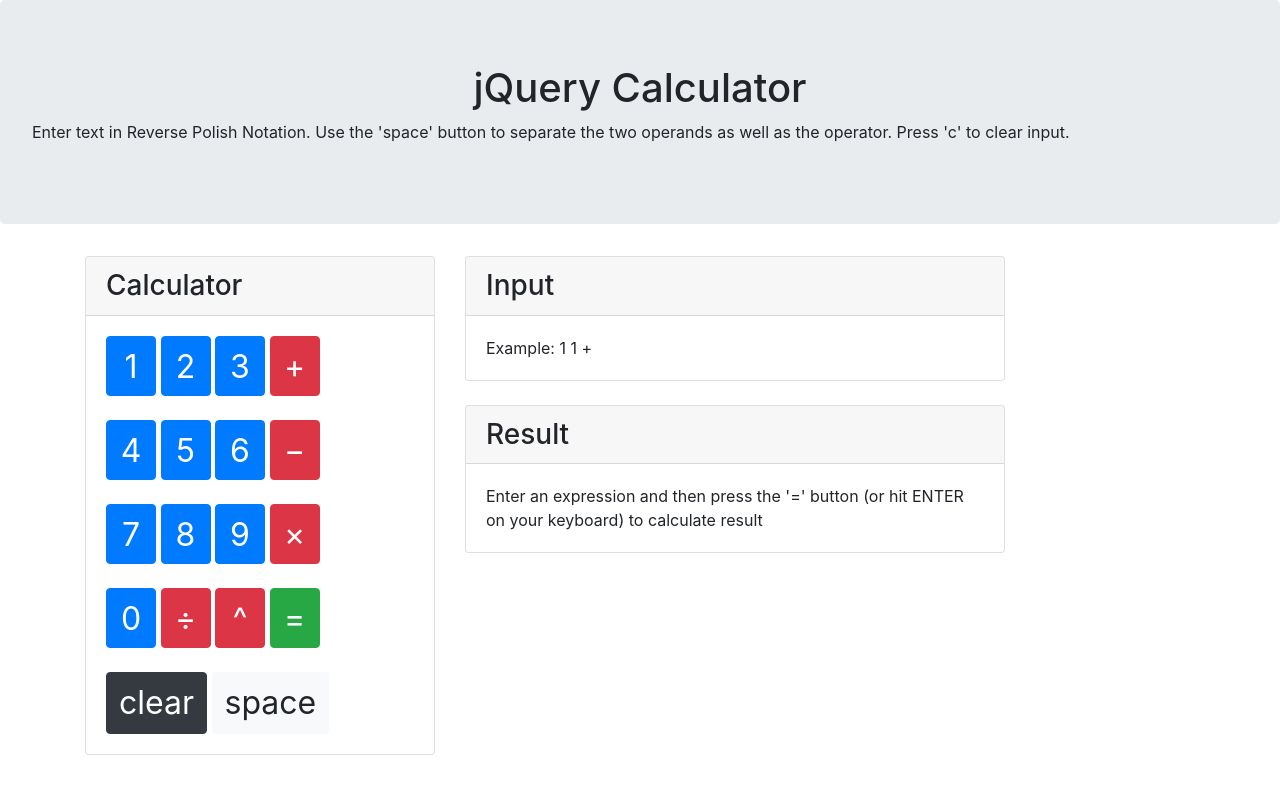
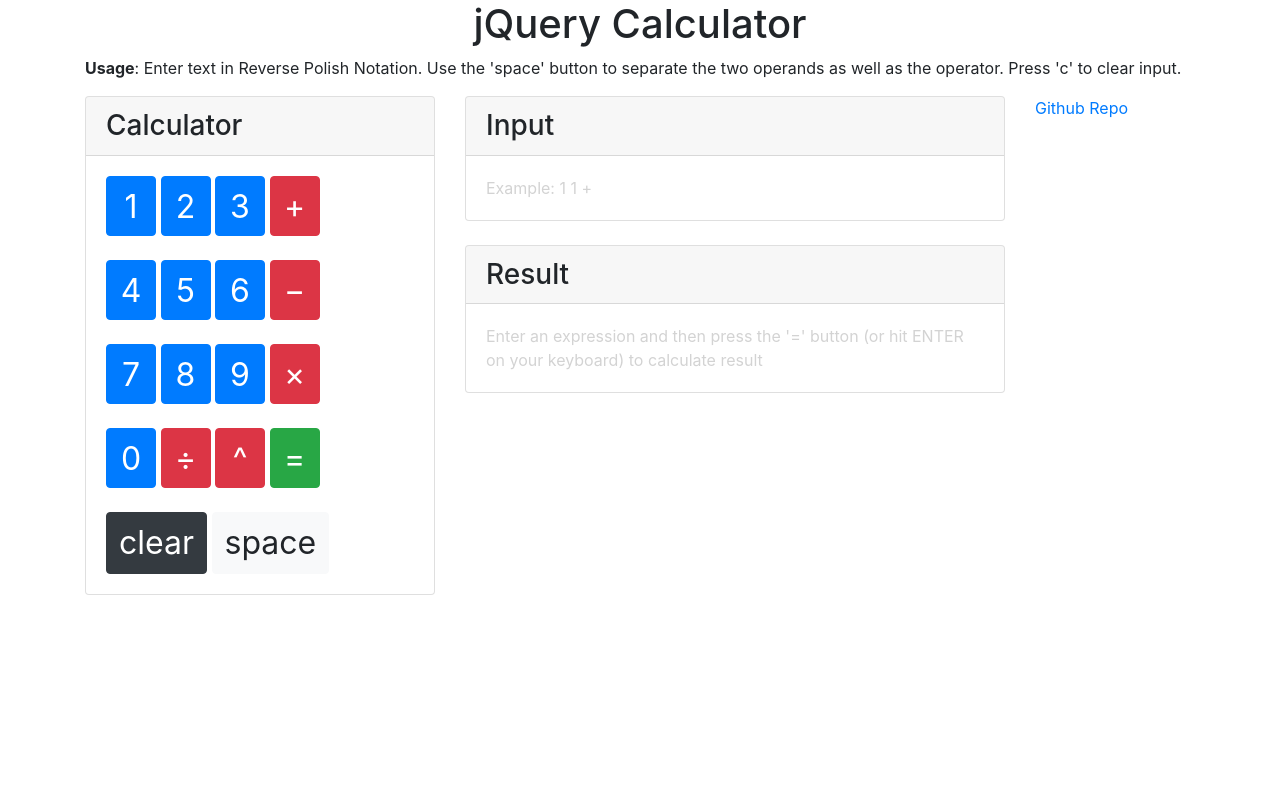
Before and after one commit to captainalan/jQuery-RPN-calculator, a plain HTML site: page index.html in a window 1280 px wide. Drawn offline with nearby package versions, Linux system fonts and the light colour scheme.

Commit message:
some code refactoring and a visual update

```diff
--- a/calculator.js
+++ b/calculator.js
@@ -1,13 +1,13 @@
-$(document).ready(function() {
-
 var current_input = [];
 var calculator = new MathSolver
 
 var RESULT_MSG = "Enter an expression and then press the '=' button (or hit ENTER on your keyboard) to calculate result";
 var INPUT_MSG  = "Example: 1 1 +";
 
-  $('#display').text(INPUT_MSG);
-  $('#result').text(RESULT_MSG);
+$(document).ready(function() {
+  // Clean game state
+  clear();
+});
 
 function refreshDisplay() {
   current_input !== ""
@@ -34,8 +34,8 @@ $(document).ready(function() {
 function clear(){
   current_input = [];
   refreshDisplay();
-    $('#display').text(INPUT_MSG);
-    $('#result').text(RESULT_MSG);
+  $('#display').html('<span class="greyed_out">' + INPUT_MSG + '</span>');
+  $('#result').html('<span class="greyed_out">' + RESULT_MSG + '</span>');
 }
 
 /* Number buttons */
@@ -118,7 +118,6 @@ $(document).ready(function() {
   }
 }
 
-});
 
 String.prototype.isNumeric = function() {
   return !isNaN(parseFloat(this)) && isFinite(this);
--- a/index.html
+++ b/index.html
@@ -17,12 +17,14 @@
 <body>
 
 <!-- Jumbotron for Title -->
-<div class="jumbotron">
-    <h1 class="text-center">jQuery Calculator</h1>
-    <p>Enter text in Reverse Polish Notation. Use the 'space' button to separate the two operands as well as the operator. Press 'c' to clear input.</p>
-</div>
 
 <div class="container">
+    <div class="row">
+      <div class="col-md-12">
+        <h1 class="text-center">jQuery Calculator</h1>
+        <p><b>Usage</b>: Enter text in Reverse Polish Notation. Use the 'space' button to separate the two operands as well as the operator. Press 'c' to clear input.</p>
+      </div>
+    </div>
 
     <div class="row">
 
@@ -78,6 +80,11 @@
           </div>
         </div>
       </div>
+
+      <!-- Side nav thing -->
+      <div class="col-md-2">
+        <a href="https://github.com/captainalan/jQuery-RPN-calculator">Github Repo</a>
+      </div>
     </div>
   </div>
 
--- a/style.css
+++ b/style.css
@@ -23,3 +23,8 @@ button > span {
     width: var(--key-width);
     height: var(--key-height);
 }
+
+/* Greyed out text */
+.greyed_out {
+    color: lightgray;
+}
```
Lines whose indentation alone changed are shown as unchanged.
